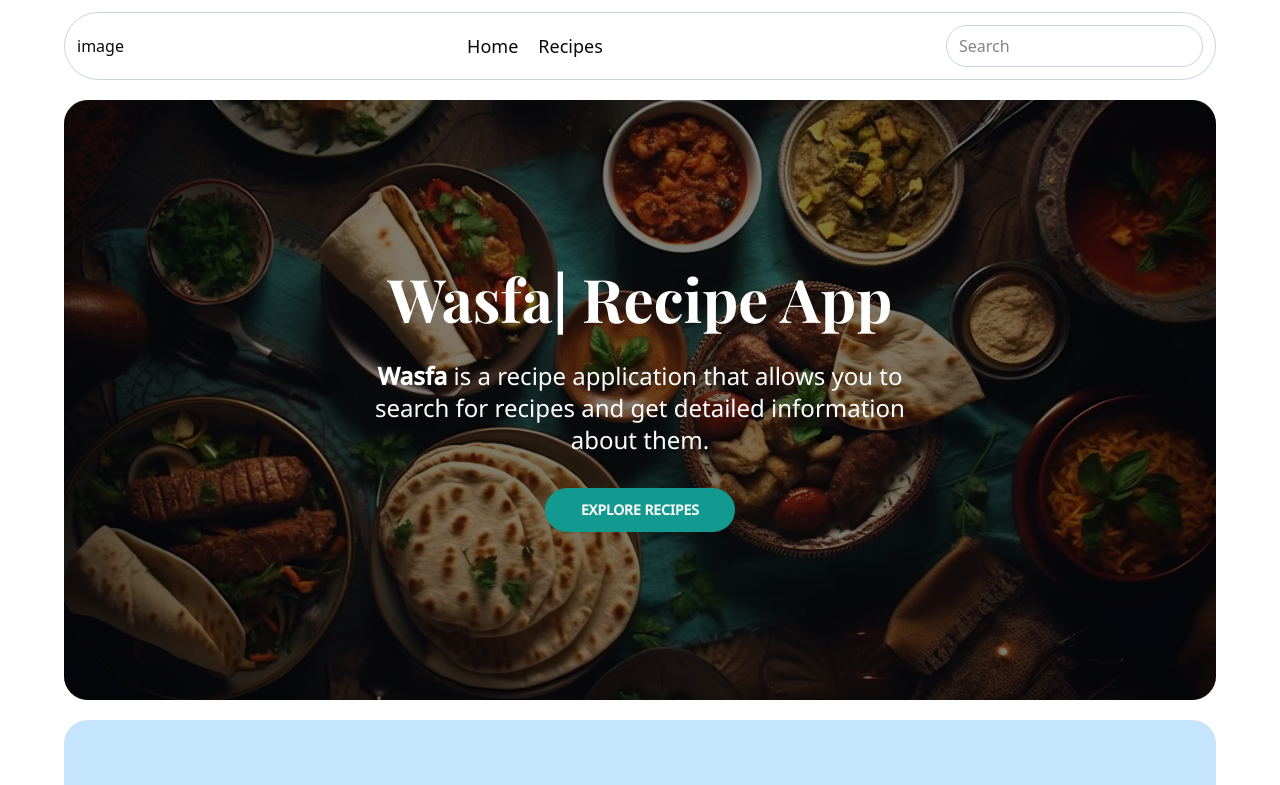
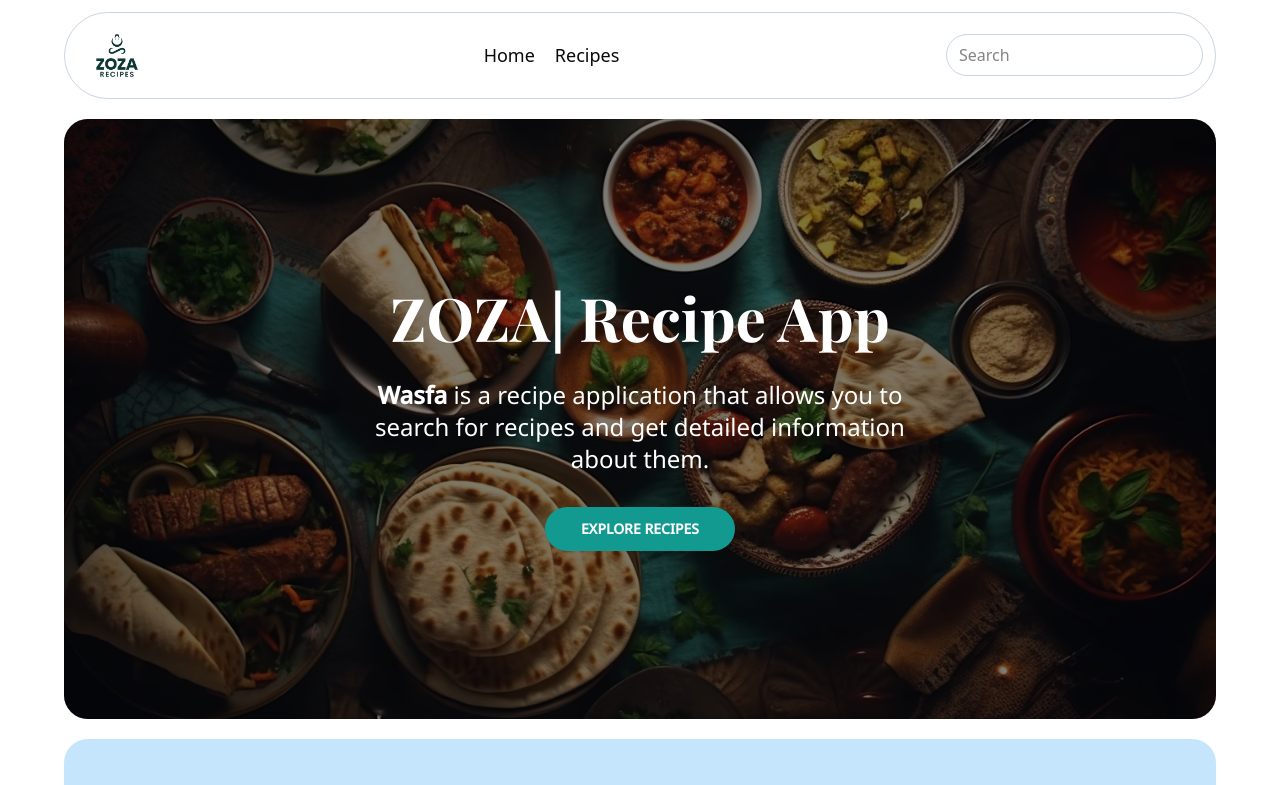
Before and after one commit to gaaramk/zoza, a Next.js app: page / in a window 1280 px wide. Shown: the top 785 px of the page. Built offline with nearby package versions, Linux system fonts and the light colour scheme.

Commit message:
add logo

```diff
--- a/app/layout.jsx
+++ b/app/layout.jsx
@@ -26,7 +26,10 @@ export const metadata = {
   },
   description:
     "Wasfa is a recipe application that allows you to search for recipes and get detailed information about them.",
-};
+  icons: {
+    icon: "/images/logo.png",
+  },
+  };
 
 export default function RootLayout({ children }) {
   return (
--- a/components/layout/Header.jsx
+++ b/components/layout/Header.jsx
@@ -26,7 +26,7 @@ const Header = () => {
       text-white"
       >
         <h2 className="font-title text-center text-3xl md:text-6xl font-bold">
-          Wasfa| Recipe App
+          ZOZA| Recipe App
         </h2>
 
         <p className="text-center mt-5 text-lg md:text-2xl py-3 min-w-[300px]">
--- a/components/layout/Navbar.jsx
+++ b/components/layout/Navbar.jsx
@@ -1,5 +1,6 @@
 "use client";
 import { Menu } from "lucide-react";
+import Image from "next/image";
 import Link from "next/link";
 import React, { useState } from "react";
 
@@ -13,7 +14,15 @@ const Navbar = () => {
   return (
     <nav className="px-3 py-3 border border-slate-300 rounded-full my-3 relative z-[10000000]">
       <div className="flex justify-between items-center">
-        <figure>image</figure>
+        <figure>
+          <Image
+            src="/images/logo.png"
+            alt="logo"
+            width={1000}
+            height={1000}
+            className="w-20 object-cover rounded-full"
+          />
+        </figure>
 
         <ul className="hidden md:flex gap-5">
           <li>
```
Also changed, not shown: public/images/logo.png (added).
